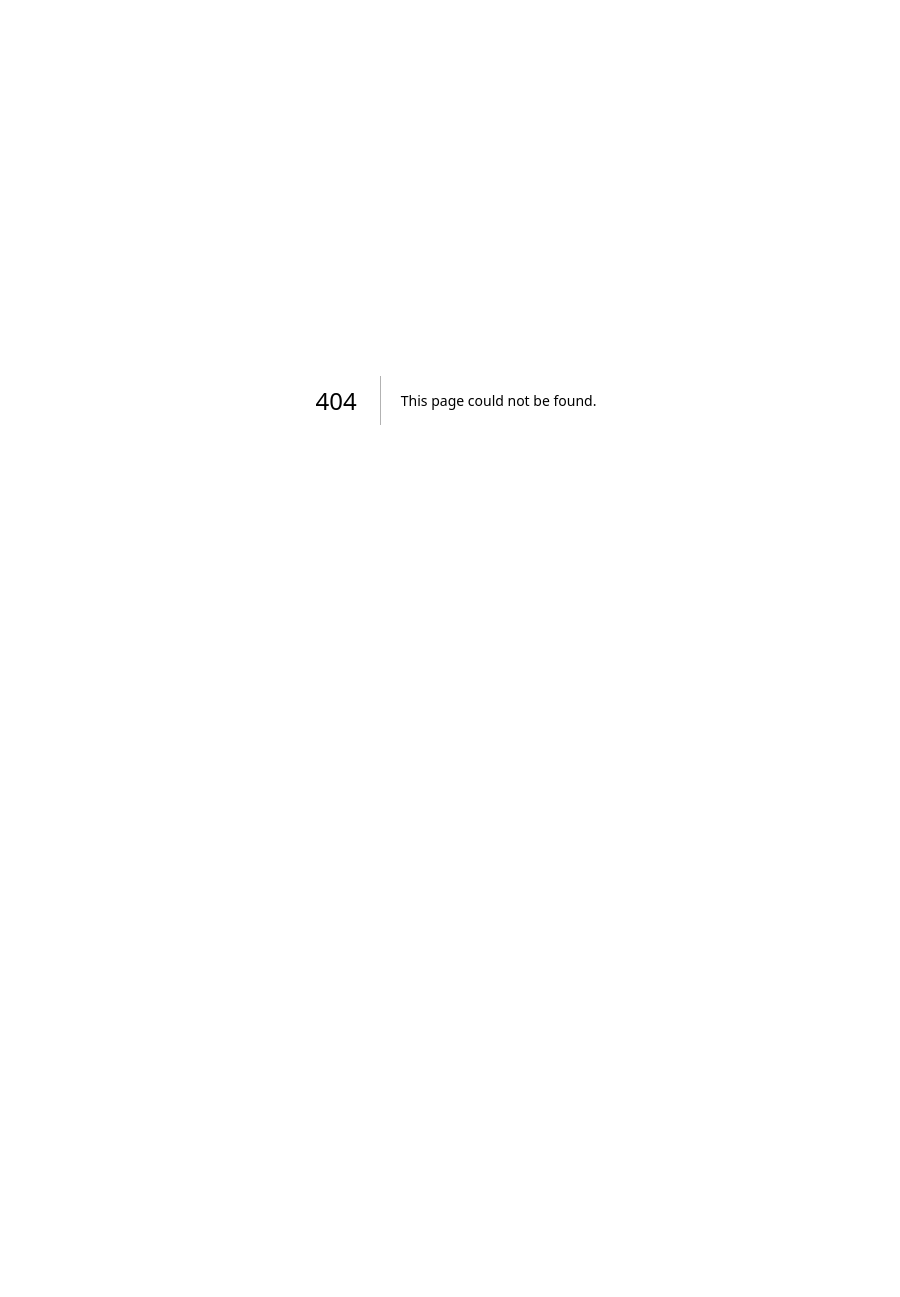
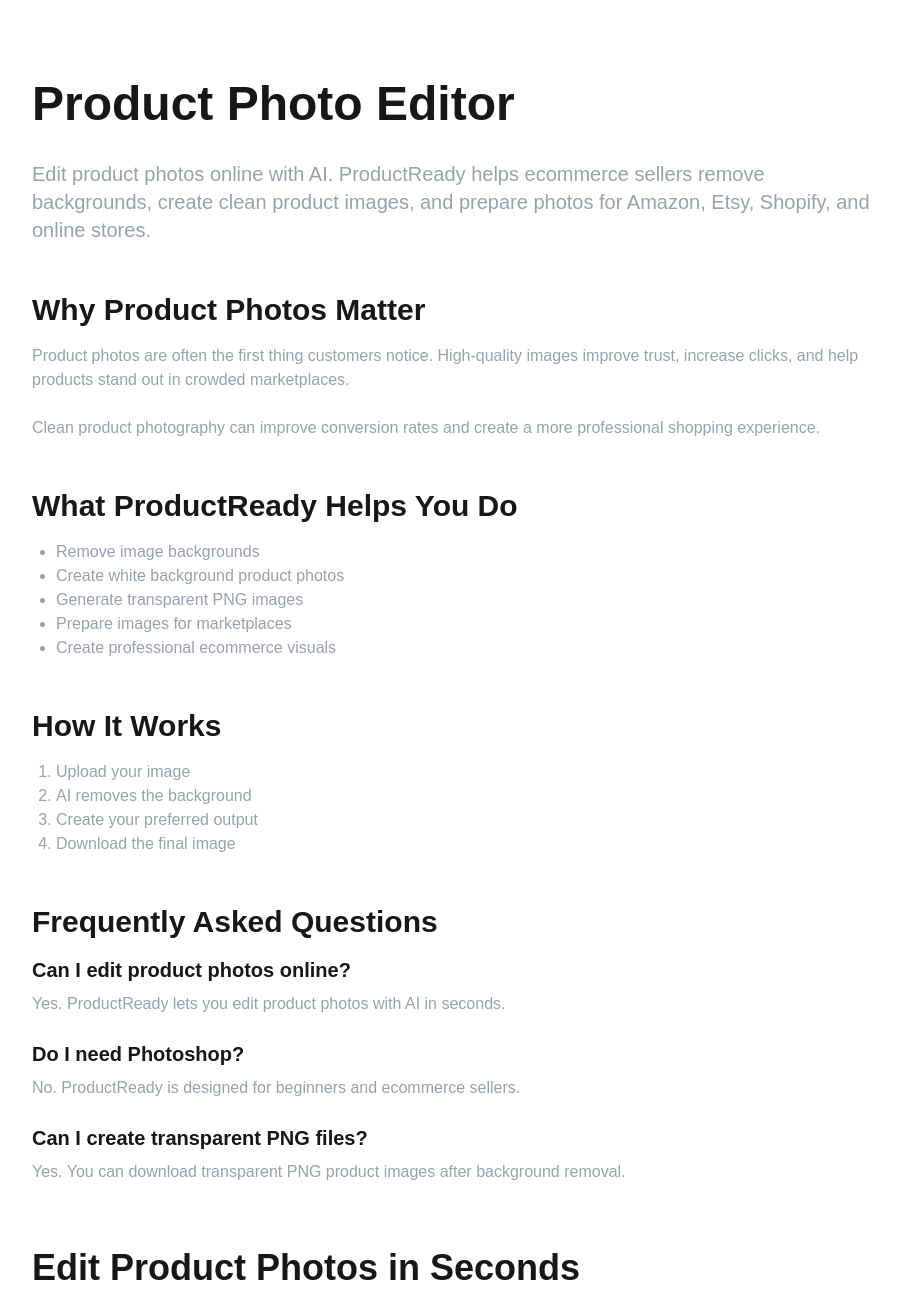
Before and after one commit to myaprak48/productready, a Next.js app: page /product-photo-editor in a window 1280 px wide. Before the commit this address had no page. Shown: the top 1297 px of the page, without its empty margins (184-1084 px from the left). Before the commit the page ends 800 px from the top, so only its background shows below. Built offline with nearby package versions, Linux system fonts and the light colour scheme.

Commit message:
Add Product Photo Editor page

```diff
--- /dev/null
+++ b/app/product-photo-editor/page.tsx
@@ -0,0 +1,104 @@
+export const metadata = {
+  title: "Product Photo Editor | ProductReady",
+  description:
+    "Edit product photos online with AI. Remove backgrounds, create white backgrounds, and prepare marketplace-ready images in seconds.",
+};
+
+export default function Page() {
+  return (
+    <main className="max-w-4xl mx-auto px-6 py-20">
+
+      <h1 className="text-5xl font-bold mb-8">
+        Product Photo Editor
+      </h1>
+
+      <p className="text-xl text-gray-400 mb-8">
+        Edit product photos online with AI. ProductReady helps ecommerce sellers
+        remove backgrounds, create clean product images, and prepare photos for
+        Amazon, Etsy, Shopify, and online stores.
+      </p>
+
+      <h2 className="text-3xl font-bold mt-12 mb-4">
+        Why Product Photos Matter
+      </h2>
+
+      <p className="text-gray-400 mb-6">
+        Product photos are often the first thing customers notice. High-quality
+        images improve trust, increase clicks, and help products stand out in
+        crowded marketplaces.
+      </p>
+
+      <p className="text-gray-400 mb-6">
+        Clean product photography can improve conversion rates and create a more
+        professional shopping experience.
+      </p>
+
+      <h2 className="text-3xl font-bold mt-12 mb-4">
+        What ProductReady Helps You Do
+      </h2>
+
+      <ul className="list-disc pl-6 text-gray-400">
+        <li>Remove image backgrounds</li>
+        <li>Create white background product photos</li>
+        <li>Generate transparent PNG images</li>
+        <li>Prepare images for marketplaces</li>
+        <li>Create professional ecommerce visuals</li>
+      </ul>
+
+      <h2 className="text-3xl font-bold mt-12 mb-4">
+        How It Works
+      </h2>
+
+      <ol className="list-decimal pl-6 text-gray-400">
+        <li>Upload your image</li>
+        <li>AI removes the background</li>
+        <li>Create your preferred output</li>
+        <li>Download the final image</li>
+      </ol>
+
+      <h2 className="text-3xl font-bold mt-12 mb-4">
+        Frequently Asked Questions
+      </h2>
+
+      <h3 className="text-xl font-semibold mb-2">
+        Can I edit product photos online?
+      </h3>
+      <p className="text-gray-400 mb-6">
+        Yes. ProductReady lets you edit product photos with AI in seconds.
+      </p>
+
+      <h3 className="text-xl font-semibold mb-2">
+        Do I need Photoshop?
+      </h3>
+      <p className="text-gray-400 mb-6">
+        No. ProductReady is designed for beginners and ecommerce sellers.
+      </p>
+
+      <h3 className="text-xl font-semibold mb-2">
+        Can I create transparent PNG files?
+      </h3>
+      <p className="text-gray-400 mb-6">
+        Yes. You can download transparent PNG product images after background removal.
+      </p>
+
+      <div className="mt-16">
+        <h2 className="text-4xl font-bold mb-4">
+          Edit Product Photos in Seconds
+        </h2>
+
+        <p className="text-gray-400 mb-6">
+          Use ProductReady to remove backgrounds, create cleaner images, and prepare
+          professional product photos for ecommerce.
+        </p>
+
+        <a
+          href="/"
+          className="inline-block rounded-full bg-white text-black px-6 py-3 font-semibold"
+        >
+          Try ProductReady Free
+        </a>
+      </div>
+
+    </main>
+  );
+}
```
